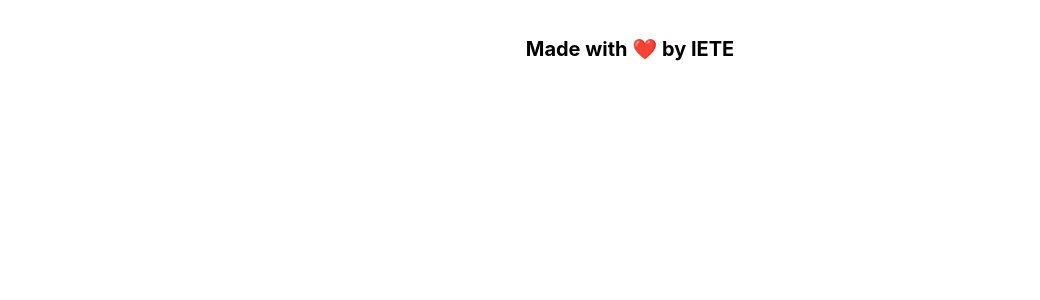
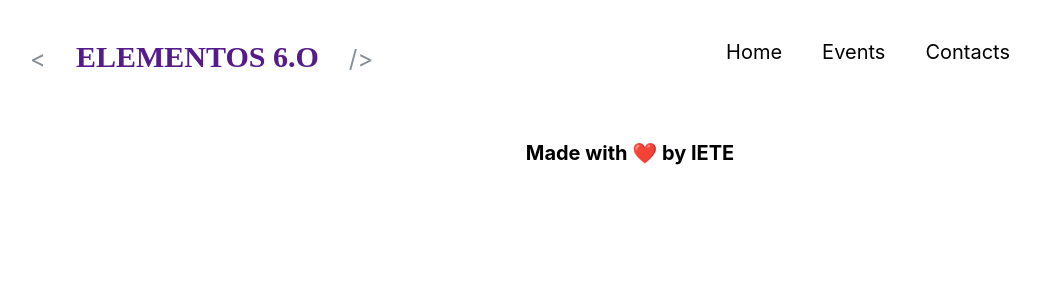
Before and after one commit to bughunter9/Elementos-6.O, a React (Create React App) app: page / in a window 1280 px wide. Shown: the top 300 px of the page, without its empty margins (10-1050 px from the left). Built offline with nearby package versions, Linux system fonts and the light colour scheme.

Commit message:
Header Inserted

```diff
--- a/package.json
+++ b/package.json
@@ -8,6 +8,7 @@
     "@testing-library/user-event": "^12.1.10",
     "react": "^17.0.1",
     "react-dom": "^17.0.1",
+    "react-headroom": "^3.1.0",
     "react-scripts": "4.0.3",
     "web-vitals": "^1.0.1"
   },
--- a/src/App.js
+++ b/src/App.js
@@ -6,6 +6,7 @@ import './App.css';
 function App() {
   return (
     <div className="App">
+      < Header />
       < Footer />
     </div>
   );
--- a/src/components/Header.css
+++ b/src/components/Header.css
@@ -0,0 +1,160 @@
+/* header */
+
+  .header {
+    background-color: #fff;
+    max-width: 100%;
+    padding: 5px 40px;
+    margin: 0px auto;
+  }
+
+  .header ul {
+    margin: 0;
+    padding: 0;
+    list-style: none;
+    overflow: hidden;
+  }
+  .grey-color {
+    color: #868e96;
+  }
+
+  .header li h3 {
+    display: block;
+    padding: 15px 20px;
+    color: black;
+    text-decoration: none;
+  }
+
+  .header li h3:hover,
+  .header .menu-btn:hover {
+    background-color: #f4f4f4;
+  }
+
+  .header .logo {
+    display: block;
+    flex: none;
+    float: left;
+    font-size: 1.5em;
+    text-decoration: none;
+    margin-top: 10px;
+    line-height: normal;
+  }
+  .header .logo-name {
+    font-family: "Agustina Regular";
+    font-weight: bold;
+    font-size: 30px;
+    font-variant-ligatures: no-common-ligatures;
+    -webkit-font-variant-ligatures: no-common-ligatures;
+    padding: 0 30px;
+  }
+    .text1{
+        font-size: 20px;
+        font-weight: 400;
+    }
+    .text2{
+        font-size: 20px;
+        font-weight: 400;
+    }
+    .text3{
+        font-size: 20px;
+        margin-right: 200px;
+        font-weight: 400;
+
+    }
+  /* menu */
+
+  .header .menu {
+    clear: both;
+    max-height: 0;
+    transition: max-height 0.2s ease-out;
+  }
+
+  /* menu icon */
+
+  .header .menu-icon {
+    cursor: pointer;
+    display: inline-block;
+    float: right;
+    padding: 25px 20px 15px;
+    position: relative;
+    user-select: none;
+  }
+
+  .header .menu-icon .navicon {
+    background: #333;
+    display: block;
+    height: 2px;
+    position: relative;
+    transition: background 0.2s ease-out;
+    width: 18px;
+  }
+
+  .header .menu-icon .navicon:before,
+  .header .menu-icon .navicon:after {
+    background: #333;
+    content: "";
+    display: block;
+    height: 100%;
+    position: absolute;
+    transition: all 0.2s ease-out;
+    width: 100%;
+  }
+
+
+  .header .menu-icon .navicon:before {
+    top: 5px;
+  }
+
+  .header .menu-icon .navicon:after {
+    top: -5px;
+  }
+
+  /* menu btn */
+
+  .header .menu-btn {
+    display: none;
+  }
+
+  .header .menu-btn:checked ~ .menu {
+    max-height: 486px;
+  }
+
+  .header .menu-btn:checked ~ .menu-icon .navicon {
+    background: transparent;
+  }
+
+  .header .menu-btn:checked ~ .menu-icon .navicon:before {
+    transform: rotate(-45deg);
+  }
+
+  .header .menu-btn:checked ~ .menu-icon .navicon:after {
+    transform: rotate(45deg);
+  }
+
+  .header .menu-btn:checked ~ .menu-icon:not(.steps) .navicon:before,
+  .header .menu-btn:checked ~ .menu-icon:not(.steps) .navicon:after {
+    top: 0;
+  }
+
+  /* 48em = 768px */
+
+  @media (min-width: 48em) {
+    .header li {
+      float: left;
+    }
+    .header {
+      display: flex;
+      align-items: center;
+      justify-content: space-between;
+    }
+    .header .menu {
+      max-height: none;
+    }
+    .header .menu-icon {
+      display: none;
+    }
+  }
+  @media (max-width: 960px) and (min-width: 768px) {
+    .header {
+      font-size: 12px;
+    }
+  }
--- a/src/components/Header.js
+++ b/src/components/Header.js
@@ -0,0 +1,37 @@
+import React from "react";
+import Headroom from "react-headroom";
+import "./Header.css";
+
+function Header() {
+  return (
+    <Headroom>
+    <header className="header">
+      <a href="" className="logo">
+        <span className="grey-color"> &lt;</span>
+        <span className="logo-name">ELEMENTOS 6.O</span>
+        <span className="grey-color">/&gt;</span>
+      </a>
+      <input className="menu-btn" type="checkbox" id="menu-btn" />
+      <label
+        className="menu-icon"
+        htmlFor="menu-btn"
+        style={{ color: "white" }}
+      >
+        <span className="navicon"></span>
+      </label>
+      <ul className="menu">
+        <li>
+          <h3 className="text1">Home</h3>
+        </li>
+        <li>
+            <h3 className="text2">Events</h3>
+        </li>
+        <li>
+            <h3 className="text3">Contacts</h3>
+        </li>
+      </ul>
+    </header>
+  </Headroom>
+);
+}
+export default Header;
```
Also changed, not shown: 1 other file (tests, documents, lock files or other folders).
